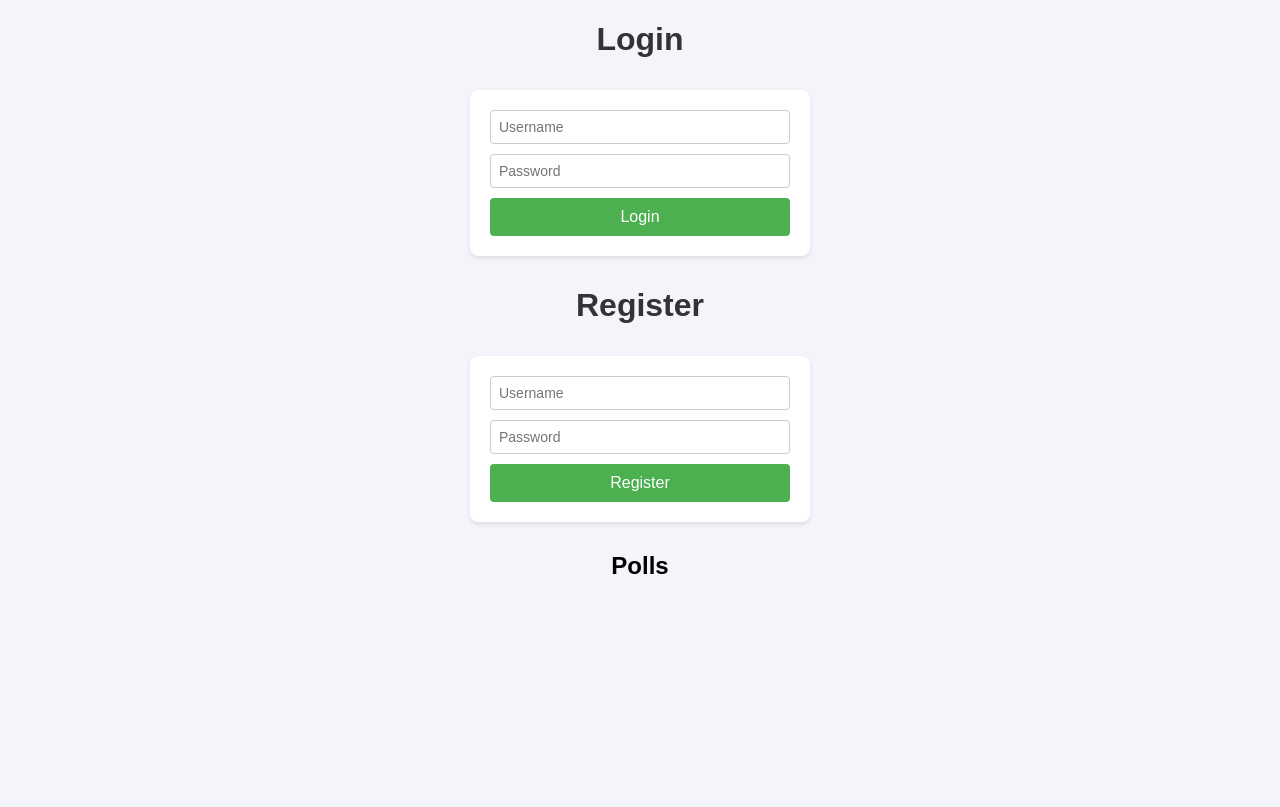
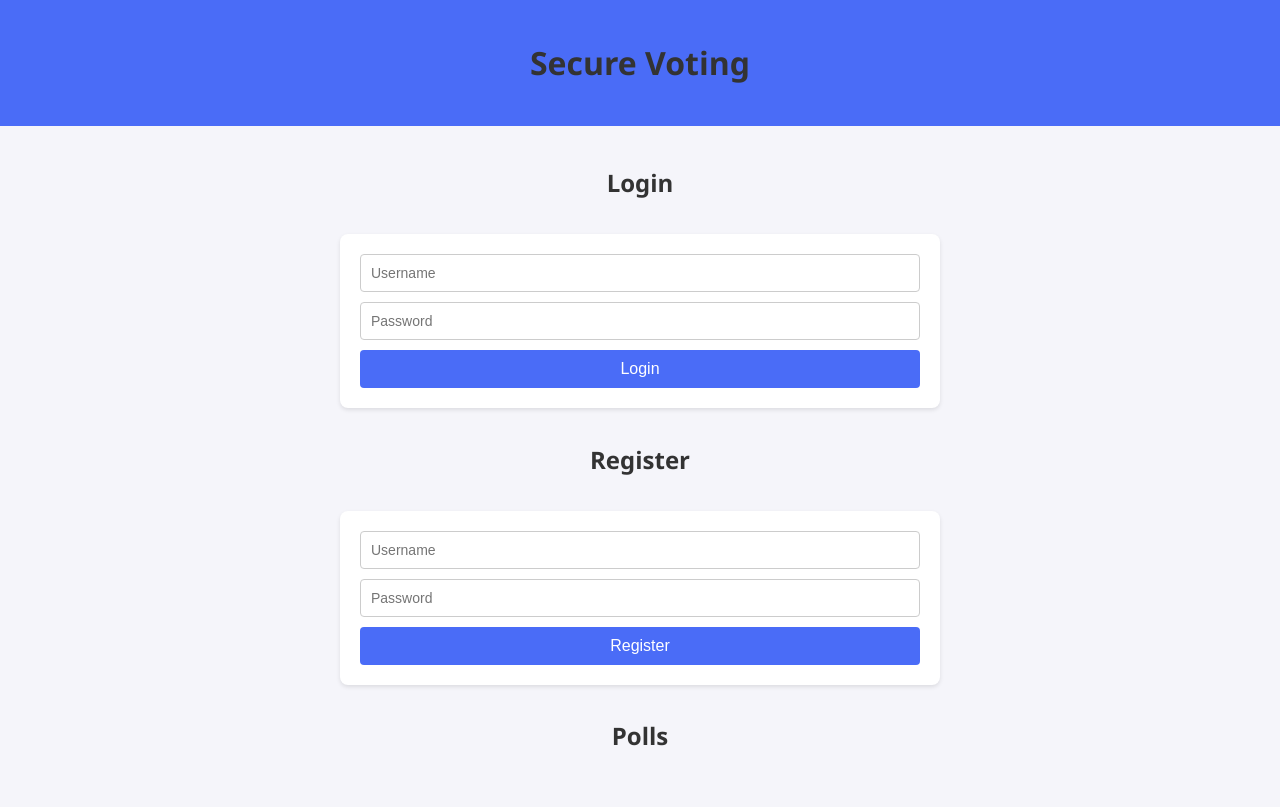
Before and after one commit to A20-Desire/uatVotes, a plain HTML site: page secure-voting-website/index.html in a window 1280 px wide. Drawn offline with Linux system fonts and the light colour scheme; no server answers.

Commit message:
Improve website styling

```diff
--- a/secure-voting-website/index.html
+++ b/secure-voting-website/index.html
@@ -5,13 +5,17 @@
   <link rel="stylesheet" href="style.css">
 </head>
 <body>
-  <h1>Login</h1>
+  <header>
+    <h1>Secure Voting</h1>
+  </header>
+  <div class="container">
+    <h2>Login</h2>
     <form id="loginForm">
       <input type="text" id="username" placeholder="Username" />
       <input type="password" id="password" placeholder="Password" />
       <button type="submit">Login</button>
     </form>
-  <h1>Register</h1>
+    <h2>Register</h2>
     <form id="registerForm">
       <input type="text" id="regUsername" placeholder="Username" />
       <input type="password" id="regPassword" placeholder="Password" />
@@ -20,6 +24,7 @@
 
     <h2>Polls</h2>
     <ul id="polls"></ul>
+  </div>
 
   <script src="index.js"></script>
 </body>
--- a/secure-voting-website/style.css
+++ b/secure-voting-website/style.css
@@ -1,48 +1,70 @@
+:root {
+  --primary: #4a6cf7;
+  --accent: #ff6b6b;
+  --background: #f5f5fa;
+  --card-bg: #ffffff;
+  --text-color: #333;
+}
+
 body {
-  font-family: Arial, sans-serif;
-  background: #f4f5fa;
+  font-family: 'Segoe UI', Tahoma, Geneva, Verdana, sans-serif;
+  background: var(--background);
   margin: 0;
   padding: 0;
+}
+
+header {
+  background: var(--primary);
+  color: white;
+  padding: 20px;
+  text-align: center;
+}
+
+.container {
+  max-width: 600px;
+  margin: 20px auto;
+  padding: 0 15px;
   display: flex;
   flex-direction: column;
-  align-items: center;
+  align-items: stretch;
 }
 
-h1 {
-  color: #333;
+h1, h2 {
+  color: var(--text-color);
+  text-align: center;
 }
 
 form {
-  background: white;
+  background: var(--card-bg);
   padding: 20px;
-  margin: 10px 0;
+  margin: 15px 0;
   border-radius: 8px;
-  box-shadow: 0 2px 4px rgba(0,0,0,0.1);
-  width: 300px;
+  box-shadow: 0 2px 4px rgba(0, 0, 0, 0.1);
   display: flex;
   flex-direction: column;
 }
 
 input, textarea {
   margin-bottom: 10px;
-  padding: 8px;
+  padding: 10px;
   border: 1px solid #ccc;
   border-radius: 4px;
   font-size: 14px;
 }
 
 button {
-  background: #4CAF50;
+  background: var(--primary);
   color: white;
   border: none;
   padding: 10px;
   border-radius: 4px;
   cursor: pointer;
   font-size: 16px;
+  transition: background 0.2s;
 }
 
 button:hover {
-  background: #45a049;
+  background: var(--accent);
 }
 
 ul {
@@ -51,9 +73,12 @@ ul {
 }
 
 li {
-  background: white;
+  background: var(--card-bg);
   margin-bottom: 5px;
   padding: 10px;
   border-radius: 4px;
-  box-shadow: 0 1px 2px rgba(0,0,0,0.1);
+  box-shadow: 0 1px 2px rgba(0, 0, 0, 0.1);
+  display: flex;
+  justify-content: space-between;
+  align-items: center;
 }
```
Also changed, not shown: secure-voting-website/admin.html (+6 -1 lines). Lines whose indentation alone changed are shown as unchanged.
